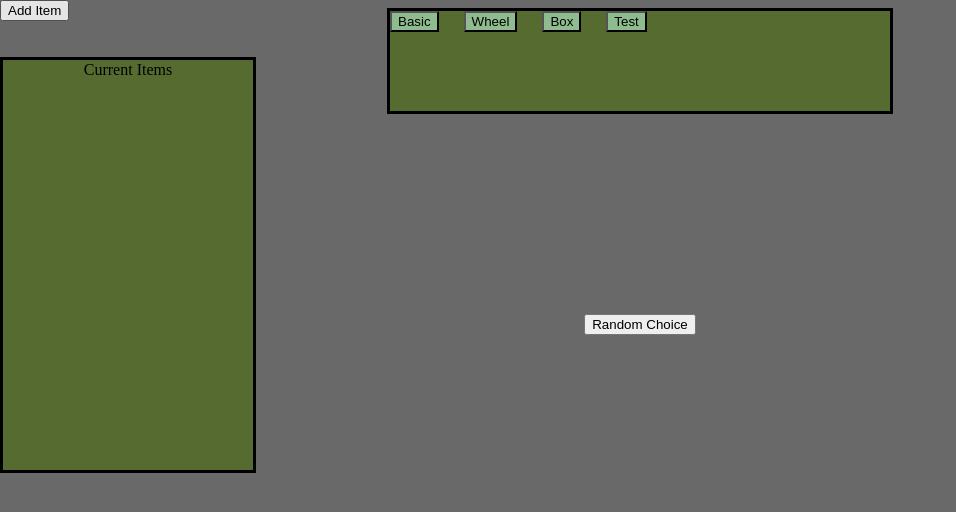
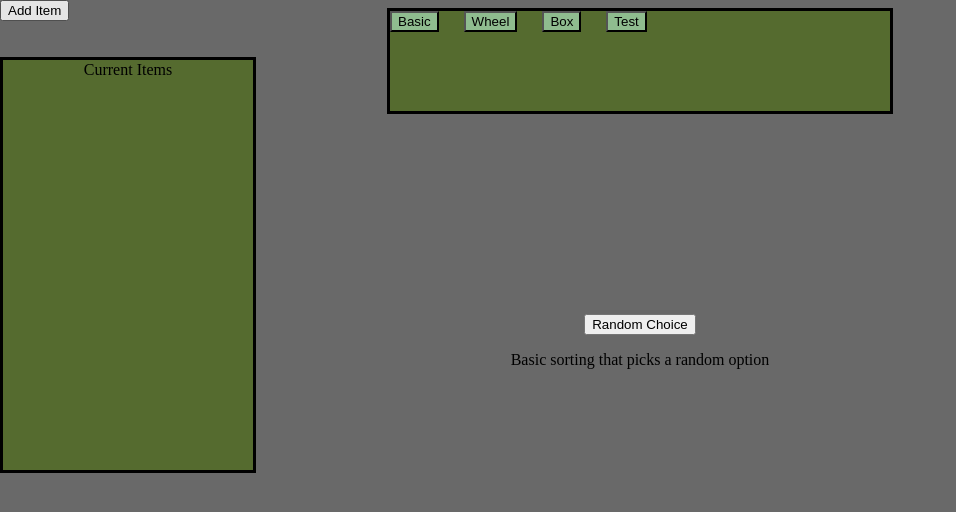
Before and after one commit to HyperionPanda/Randomizer, an Angular app in the folder RandomWeb/: page / in a window 1280 px wide. Both pictures are taken after a click on the input "Basic". Shown: the top 512 px of the page, without its empty margins (0-956 px from the left). Built offline with nearby package versions, Linux system fonts and the light colour scheme.

Commit message:
added descriptions for each randomizer option

```diff
--- a/RandomWeb/src/app/components/options/options.component.html
+++ b/RandomWeb/src/app/components/options/options.component.html
@@ -10,10 +10,13 @@
 @switch(currentOption){
     @case("Basic"){
         <app-basic-random [basicList] = "itemList"></app-basic-random>
+        <p class = "description center"> Basic sorting that picks a random option</p>
     }
     @case("Wheel"){
         <app-wheel id = "wheel" class = "center" [basicList] = "itemList"></app-wheel>
+        <p class = "description center"> Sorting wheel that chooses a rotation rather than an option and lands on one of the choices</p>
     }@case("Box"){
         <app-box-shuffle id = "box" class = "center" [basicList] = "itemList"></app-box-shuffle>
+        <p class = "description center">Box picks a new option every time its clicked. Randomize it as much as you want then select pick to get a winner</p>
     }
 }
```
